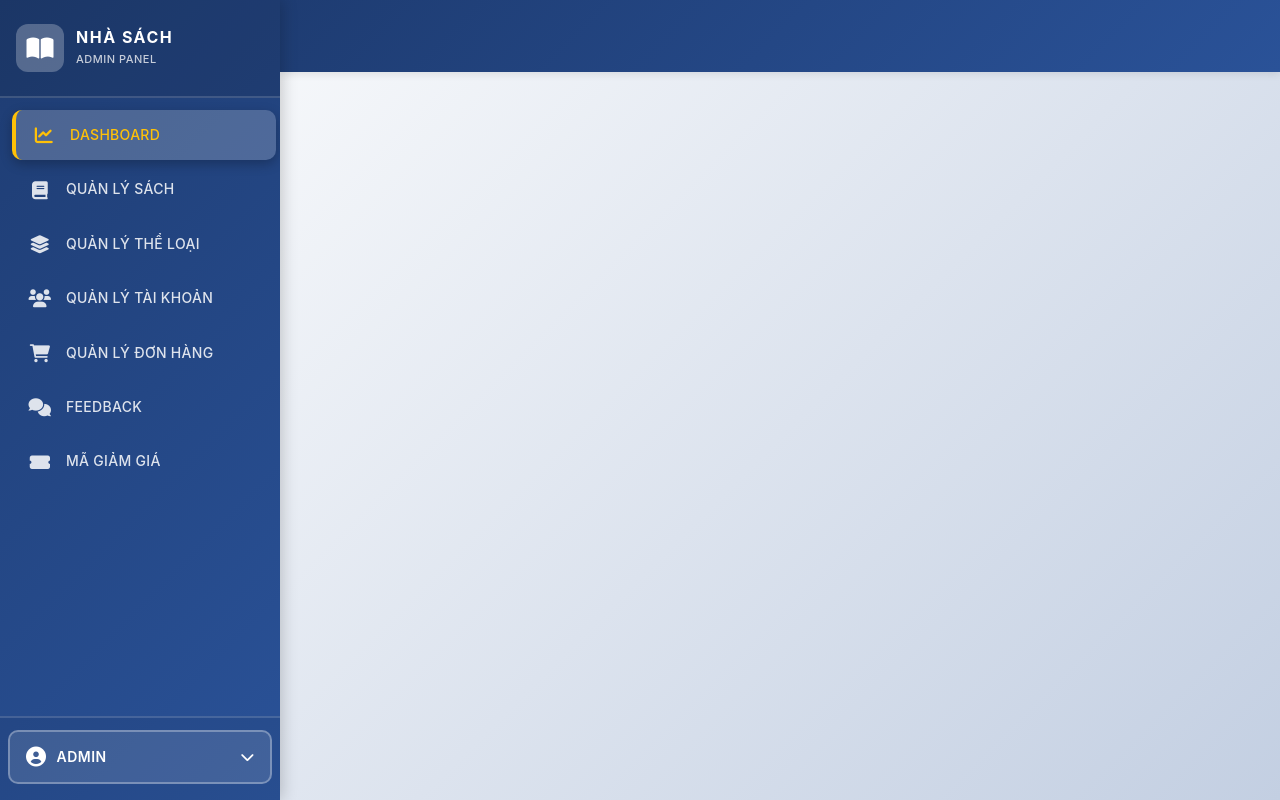
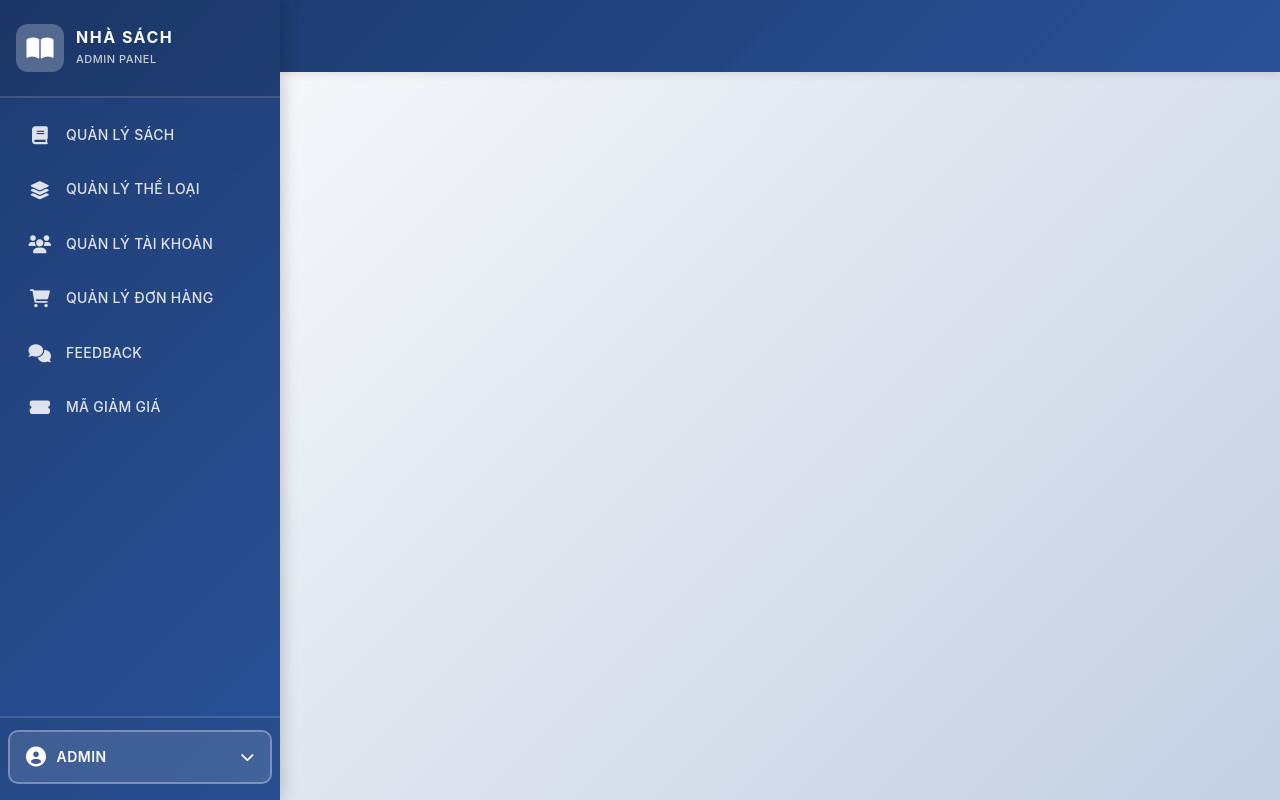
Before and after one commit to thinh16072005/BookStoreSBA, a React (Vite) app in the folder frontend/: page /admin in a window 1280 px wide. Built offline with nearby package versions, Linux system fonts and the light colour scheme; some icons are missing.

Commit message:
fix/remove-admin-dashboard: Remove admin dashboard tab and change the admin default route to books

```diff
--- a/frontend/src/layout/admin/components/AdminSidebar.jsx
+++ b/frontend/src/layout/admin/components/AdminSidebar.jsx
@@ -253,10 +253,6 @@ const AdminSidebar = () => {
 
                 {/* ============ MENU ITEMS ============ */}
                 <nav className='sidebar-nav'>
-                    <NavLink to='/admin' end className={({isActive}) => `nav-link ${isActive ? 'active' : ''}`}>
-                        <i className='fas fa-chart-line'></i>
-                        <span>DASHBOARD</span>
-                    </NavLink>
                     <NavLink to='/admin/books' className={({isActive}) => `nav-link ${isActive ? 'active' : ''}`}>
                         <i className='fas fa-book'></i>
                         <span>QUẢN LÝ SÁCH</span>
--- a/frontend/src/layout/user/LoginPage.jsx
+++ b/frontend/src/layout/user/LoginPage.jsx
@@ -49,7 +49,7 @@ const LoginPage = () => {
                 // Nếu là ADMIN, chuyển hướng đến AdminDashboard
                 // Nếu không, chuyển hướng về HomePage
                 if (role === "ADMIN") {
-                    navigate("/admin");
+                    navigate("/admin/books");
                 } else {
                     navigate("/");
                 }
```
